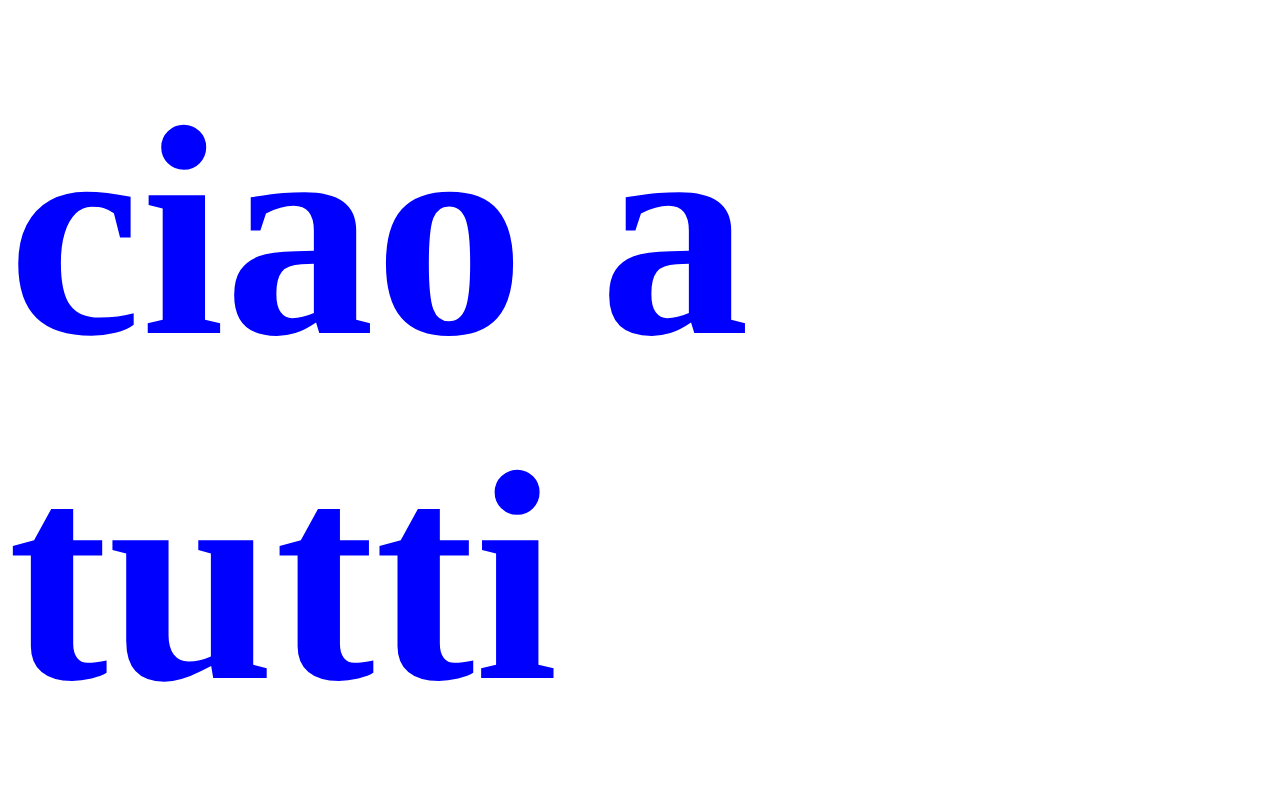
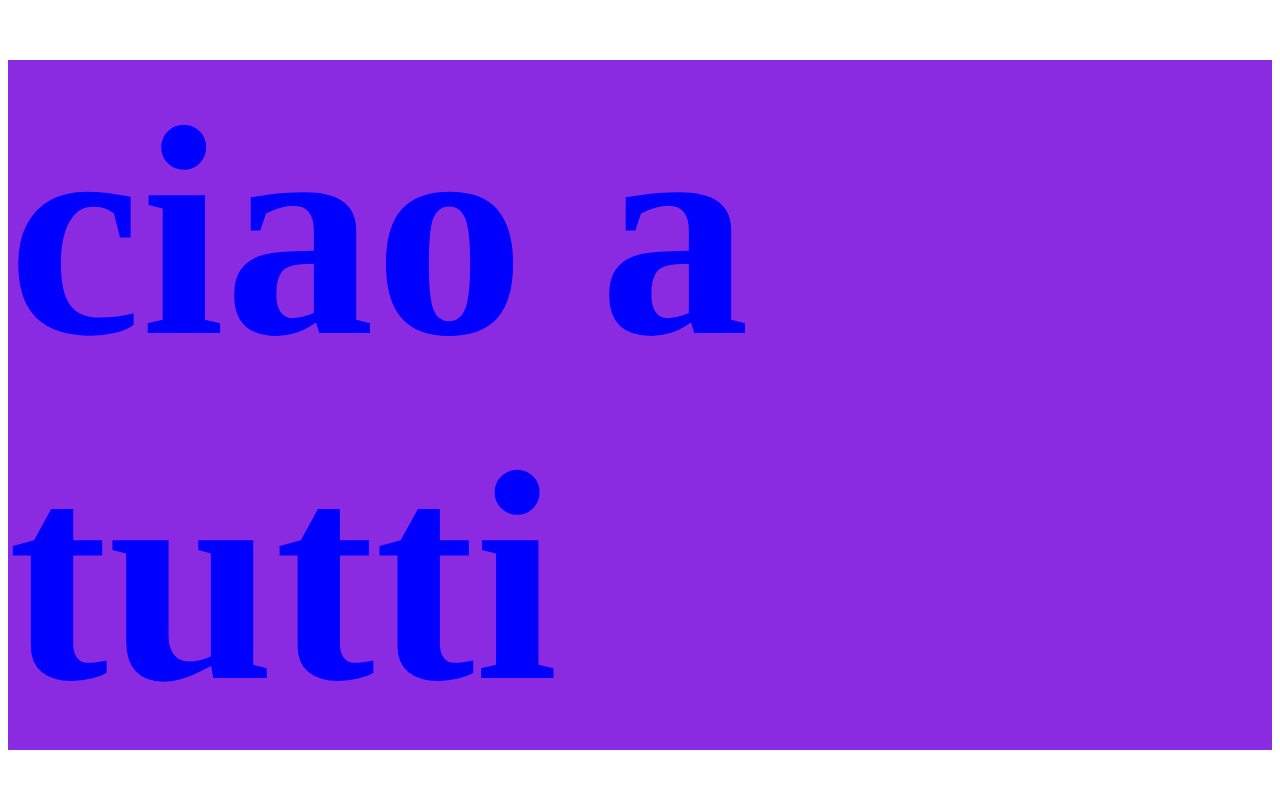
Before and after one commit to Simo0501/css-simo-2, a plain HTML site: page index.html in a window 1280 px wide. Shown: the part 141-930 px from the top of the page. Drawn offline with Linux system fonts and the light colour scheme.

Commit message:
prove css

```diff
--- a/css-s-2/style-simo.css
+++ b/css-s-2/style-simo.css
@@ -2,3 +2,6 @@ h1{
     font-size: 300px;
     color: blue;
 }
+#title-page{
+    background-color: blueviolet;
+}
--- a/index.html
+++ b/index.html
@@ -12,6 +12,6 @@ h1{
     <link rel="stylesheet" href="./css-s-2/style-simo.css">
 </head>
 <body>
-    <h1>ciao a tutti</h1>
+    <h1 id="title-page">ciao a tutti</h1>
 </body>
 </html>
```
